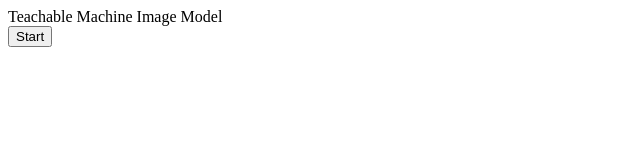
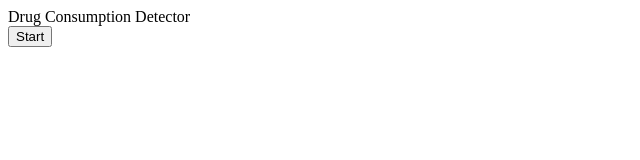
Before and after one commit to Ajinkj/antidrug, a plain HTML site: page index.html in a window 1280 px wide. Shown: the full height of the page, 0-640 px from the left. Drawn offline with Linux system fonts and the light colour scheme.

Commit message:
Update index.html

```diff
--- a/index.html
+++ b/index.html
@@ -1,4 +1,4 @@
-<div>Teachable Machine Image Model</div>
+<div>Drug Consumption Detector</div>
 <button type="button" onclick="init()">Start</button>
 <div id="webcam-container"></div>
 <div id="label-container"></div>
```
